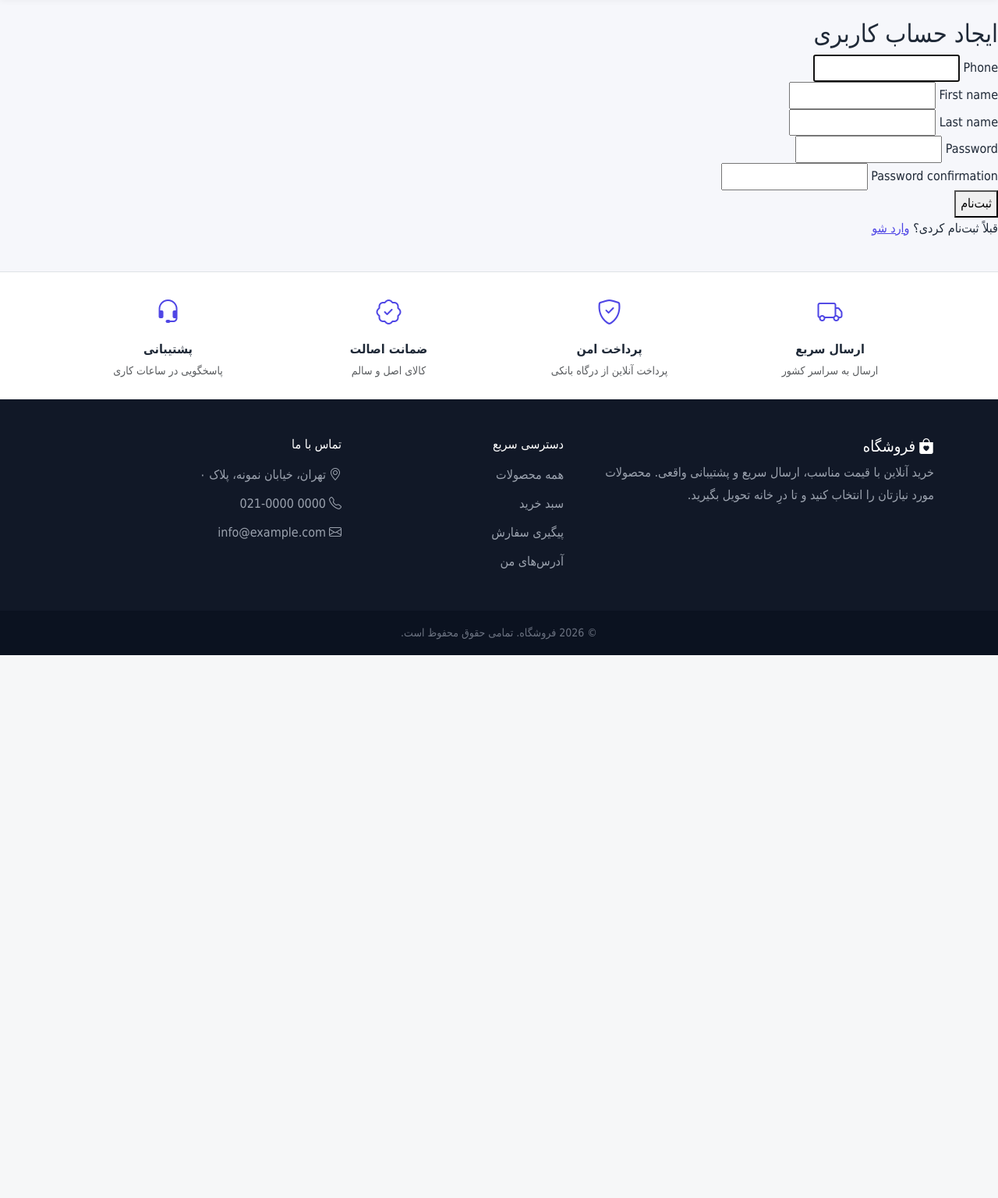
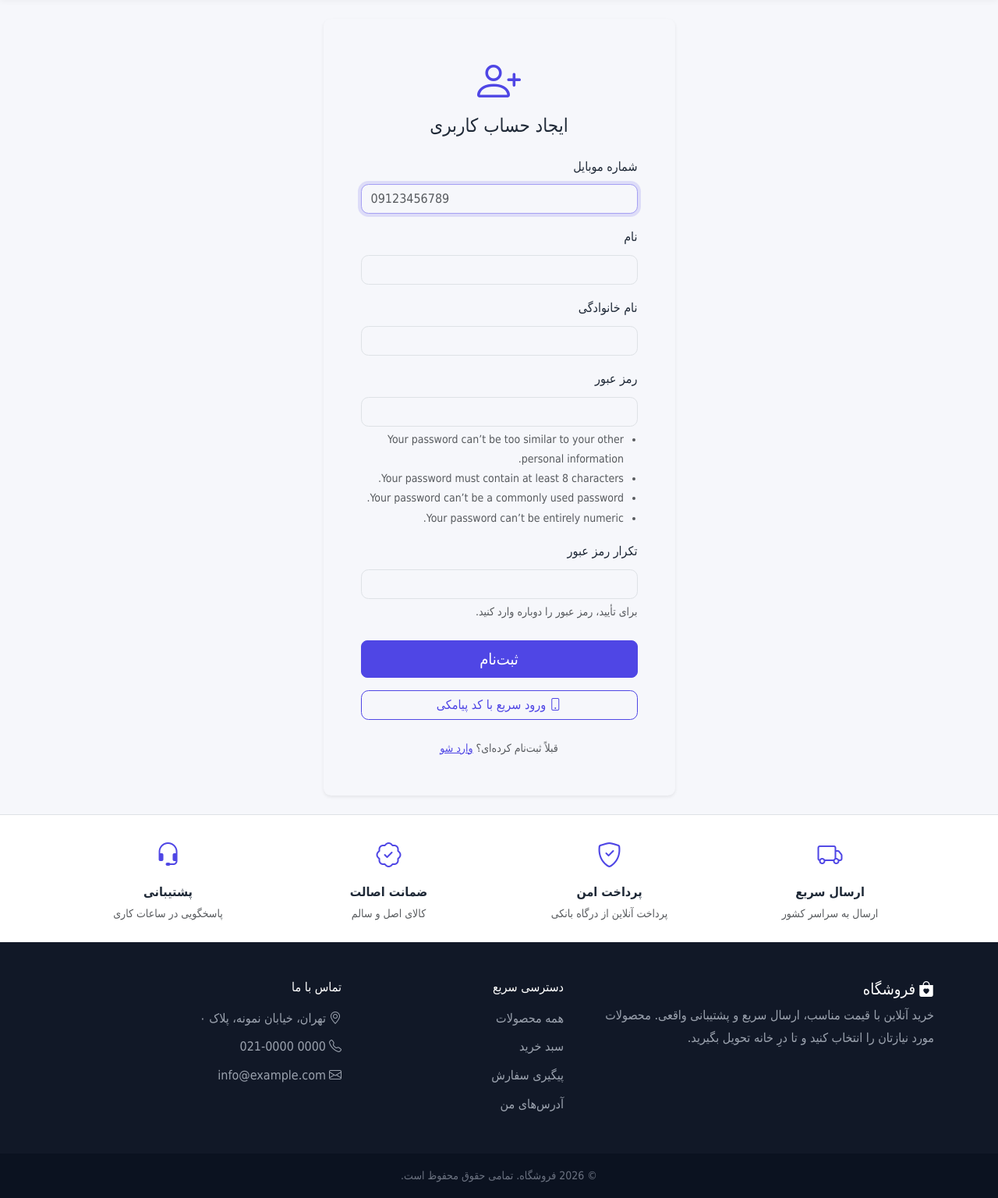
Before and after one commit to ShahabCode/django-shop, a Django app: page /account/register/ in a window 1280 px wide. Shown: the part 98-1634 px from the top of the page at 78% size. Before the commit the page ends 938 px from the top, so only its background shows below. Run offline with Django 5.2, Linux system fonts and the light colour scheme; data that the repository does not hold is empty; some libraries are stand-ins or nearby versions; some web fonts are replaced.

Commit message:
feat(account): add Bootstrap form mixin and redesign auth pages

```diff
--- a/account/forms.py
+++ b/account/forms.py
@@ -1,35 +1,77 @@
 from django import forms
 from django.contrib.auth.forms import UserCreationForm, UserChangeForm
 from .models import ShopUser, Address
+
+
+class BootstrapFormMixin:
+    """به همه‌ی ویجت‌های فرم کلاس Bootstrap می‌ده (در __init__ فرم اجرا می‌شه)."""
+
+    def __init__(self, *args, **kwargs):
+        super().__init__(*args, **kwargs)
+
+        for name, field in self.fields.items():
+            widget = field.widget
+
+            if isinstance(widget, forms.CheckboxInput):
+                css = 'form-check-input'
+            elif isinstance(widget, (forms.Select, forms.SelectMultiple)):
+                css = 'form-select'
+            else:
+                css = 'form-control'
+
+            widget.attrs['class'] = f"{widget.attrs.get('class', '')} {css}".strip()
+
+            if name == 'phone':
+                widget.attrs.update({
+                    'dir': 'ltr',
+                    'inputmode': 'numeric',
+                    'maxlength': 11,
+                    'placeholder': '09123456789',
+                    'autocomplete': 'tel',
+                })
+            elif name in ('postal_code', 'postcode'):
+                widget.attrs.update({
+                    'dir': 'ltr',
+                    'inputmode': 'numeric',
+                    'maxlength': 10,
+                })
 
 
 class PhoneValidationMixin:
     def clean_phone(self):
         phone = self.cleaned_data.get('phone')
 
+        if not phone.isdigit():
+            raise forms.ValidationError('شماره موبایل باید فقط شامل اعداد باشد.')
+
+        if len(phone) != 11 or not phone.startswith('09'):
+            raise forms.ValidationError('شماره موبایل باید ۱۱ رقم باشد و با 09 شروع شود.')
+
         qs = ShopUser.objects.filter(phone=phone)
         if self.instance.pk:
             qs = qs.exclude(pk=self.instance.pk)
 
         if qs.exists():
-            raise forms.ValidationError('Phone number already taken')
-
-        if not phone.isdigit():
-            raise forms.ValidationError('Phone number must be digits')
-
-        if not phone.startswith('09'):
-            raise forms.ValidationError('Phone number must start with 09')
-
-        if len(phone) != 11:
-            raise forms.ValidationError('Phone number must be 11 digits')
+            raise forms.ValidationError('این شماره موبایل قبلاً ثبت شده است.')
 
         return phone
 
 
-class ShopUserCreationForm(PhoneValidationMixin, UserCreationForm):
+class ShopUserCreationForm(BootstrapFormMixin, PhoneValidationMixin, UserCreationForm):
     class Meta(UserCreationForm.Meta):
         model = ShopUser
         fields = ['phone', 'first_name', 'last_name']
+        labels = {
+            'phone': 'شماره موبایل',
+            'first_name': 'نام',
+            'last_name': 'نام خانوادگی',
+        }
+
+    def __init__(self, *args, **kwargs):
+        super().__init__(*args, **kwargs)
+        self.fields['password1'].label = 'رمز عبور'
+        self.fields['password2'].label = 'تکرار رمز عبور'
+        self.fields['password2'].help_text = 'برای تأیید، رمز عبور را دوباره وارد کنید.'
 
 
 class ShopUserChangeForm(PhoneValidationMixin, UserChangeForm):
@@ -38,7 +80,28 @@ class ShopUserChangeForm(PhoneValidationMixin, UserChangeForm):
         fields = ['phone', 'first_name', 'last_name',
                   'is_staff', 'is_active', 'is_superuser']
 
-class AddressForm(forms.ModelForm):
+
+class AddressForm(BootstrapFormMixin, forms.ModelForm):
     class Meta:
         model = Address
         fields = ['title', 'province', 'city', 'address', 'postal_code', 'is_default']
+        labels = {
+            'title': 'عنوان آدرس',
+            'province': 'استان',
+            'city': 'شهر',
+            'address': 'نشانی کامل',
+            'postal_code': 'کد پستی',
+            'is_default': 'به‌عنوان آدرس پیش‌فرض ذخیره شود',
+        }
+        widgets = {
+            'title': forms.TextInput(attrs={'placeholder': 'مثلاً: خانه'}),
+            'address': forms.Textarea(attrs={'rows': 3}),
+        }
+
+    def clean_postal_code(self):
+        postal_code = self.cleaned_data['postal_code']
+
+        if not postal_code.isdigit() or len(postal_code) != 10:
+            raise forms.ValidationError('کد پستی باید ۱۰ رقم و فقط شامل اعداد باشد.')
+
+        return postal_code
--- a/account/templates/account/register.html
+++ b/account/templates/account/register.html
@@ -3,38 +3,44 @@
 {% block title %}ثبت‌نام{% endblock %}
 
 {% block content %}
-<div class="auth-container">
-    <h2>ایجاد حساب کاربری</h2>
+<div class="container">
+    <div class="row justify-content-center">
+        <div class="col-md-8 col-lg-6 col-xl-5">
+            <div class="card border-0 shadow-sm">
+                <div class="card-body p-4 p-md-5">
+
+                    <div class="text-center mb-4">
+                        <i class="bi bi-person-plus display-4 text-primary"></i>
+                        <h1 class="h4 mt-2">ایجاد حساب کاربری</h1>
+                    </div>
 
                     <form method="post">
                         {% csrf_token %}
 
-        {% for field in form %}
-            <div class="form-group">
-                <label for="{{ field.id_for_label }}">
-                    {{ field.label }}
-                </label>
-
-                {{ field }}
-
-                {% for error in field.errors %}
-                    <p class="error-message">{{ error }}</p>
-                {% endfor %}
-            </div>
+                        {% for error in form.non_field_errors %}
+                            <div class="alert alert-danger py-2">{{ error }}</div>
                         {% endfor %}
 
-        {% if form.non_field_errors %}
-            {% for error in form.non_field_errors %}
-                <p class="error-message">{{ error }}</p>
+                        {% for field in form %}
+                            {% include 'partials/form_field.html' %}
                         {% endfor %}
-        {% endif %}
 
-        <button type="submit">ثبت‌نام</button>
+                        <button type="submit" class="btn btn-primary w-100 btn-lg mt-2">ثبت‌نام</button>
                     </form>
 
-    <p class="auth-link">
-        قبلاً ثبت‌نام کردی؟
+                    <div class="text-center mt-3">
+                        <a href="{% url 'account:otp_request' %}" class="btn btn-outline-primary w-100">
+                            <i class="bi bi-phone me-1"></i>ورود سریع با کد پیامکی
+                        </a>
+                    </div>
+
+                    <p class="text-center small text-muted mt-4 mb-0">
+                        قبلاً ثبت‌نام کرده‌ای؟
                         <a href="{% url 'account:login' %}">وارد شو</a>
                     </p>
                 </div>
+            </div>
+        </div>
+    </div>
+</div>
 {% endblock %}
```
Also changed, not shown: account/templates/account/login.html (+40 -30 lines). Lines whose indentation alone changed are shown as unchanged.
